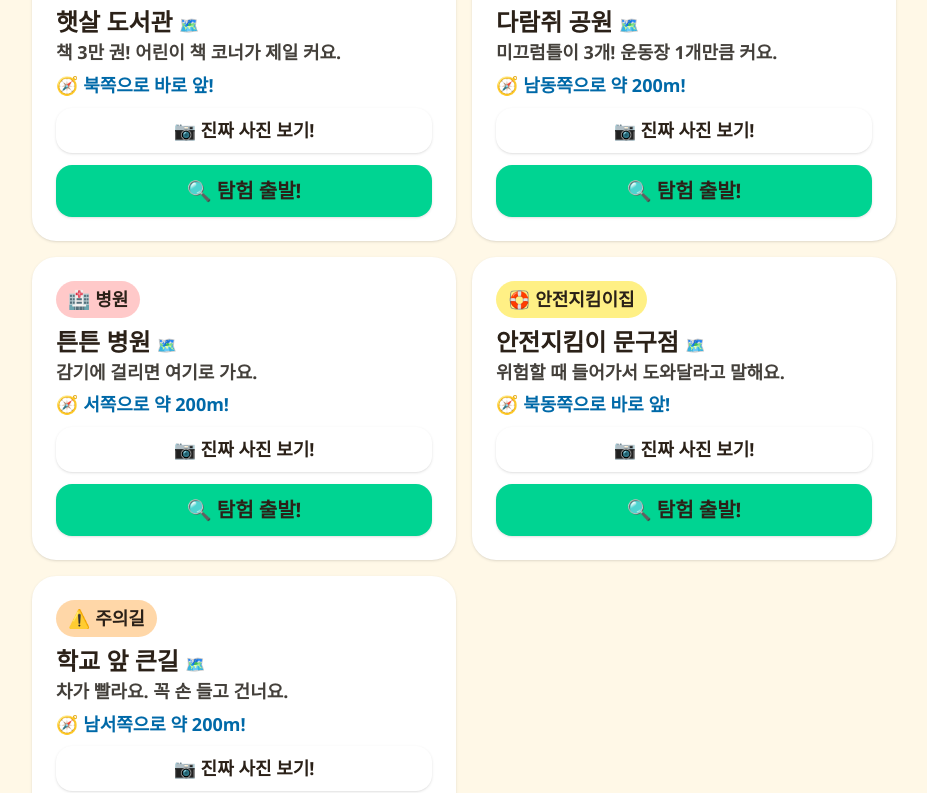
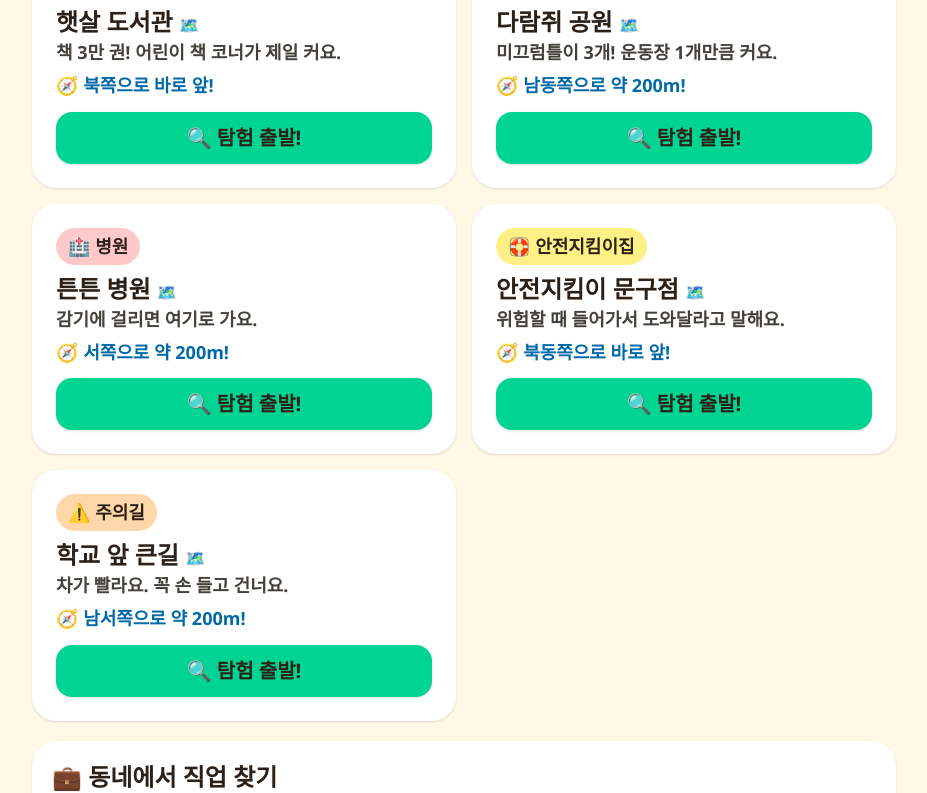
Before and after one commit to hellys3320/brothers, a Next.js app: page /town in a window 1280 px wide. Shown: the part 944-1737 px from the top of the page, without its empty margins (176-1103 px from the left). Built offline with nearby package versions, Linux system fonts and the light colour scheme; grey boxes are pictures that could not be loaded.

Commit message:
remove photos, fairy weather character

```diff
--- a/src/app/api/places/photo/route.ts
+++ /dev/null
@@ -1,31 +0,0 @@
-// 장소 사진 프록시 (네이버 이미지 검색, 키 없으면 {ok:false})
-// developers.naver.com → 애플리케이션 등록 → 검색 API (무료 25,000건/일)
-export async function GET(req: Request) {
-  const id = process.env.NAVER_CLIENT_ID;
-  const secret = process.env.NAVER_CLIENT_SECRET;
-  if (!id || !secret) return Response.json({ ok: false, reason: "no-key" });
-  const { searchParams } = new URL(req.url);
-  const name = (searchParams.get("name") ?? "").trim();
-  const dong = (searchParams.get("dong") ?? "").trim();
-  if (!name) return Response.json({ ok: false, reason: "empty" });
-
-  try {
-    const res = await fetch(
-      `https://openapi.naver.com/v1/search/image?query=${encodeURIComponent(`${name} ${dong}`)}&display=3&sort=sim&filter=medium`,
-      {
-        headers: { "X-Naver-Client-Id": id, "X-Naver-Client-Secret": secret },
-        signal: AbortSignal.timeout(12000),
-      }
-    );
-    if (!res.ok) return Response.json({ ok: false, reason: `naver-${res.status}` });
-    const j = (await res.json()) as {
-      items?: Array<{ title: string; link: string; thumbnail: string }>;
-    };
-    const items = (j.items ?? [])
-      .filter((i) => i.thumbnail?.startsWith("http"))
-      .map((i) => ({ thumb: i.thumbnail, link: i.link }));
-    return Response.json({ ok: true, count: items.length, items });
-  } catch {
-    return Response.json({ ok: false, reason: "fetch-fail" });
-  }
-}
--- a/src/app/town/_components/PlacePhoto.tsx
+++ /dev/null
@@ -1,77 +0,0 @@
-"use client";
-
-import { useState } from "react";
-
-interface Photo {
-  thumb: string;
-  link: string;
-}
-
-export default function PlacePhoto({ name, dong }: { name: string; dong: string }) {
-  const [open, setOpen] = useState(false);
-  const [loading, setLoading] = useState(false);
-  const [photos, setPhotos] = useState<Photo[] | null>(null);
-  const [note, setNote] = useState("");
-  const [broken, setBroken] = useState(false);
-
-  async function load() {
-    if (open) {
-      setOpen(false);
-      return;
-    }
-    setOpen(true);
-    if (photos) return;
-    setLoading(true);
-    try {
-      const res = await fetch(`/api/places/photo?name=${encodeURIComponent(name)}&dong=${encodeURIComponent(dong)}`);
-      const j = (await res.json()) as { ok: boolean; reason?: string; items?: Photo[] };
-      if (j.ok && Array.isArray(j.items)) {
-        setPhotos(j.items);
-      } else if (j.reason === "no-key") {
-        setNote("사진은 준비중이야! (어른에게 부탁해!)");
-        setPhotos([]);
-      } else {
-        setPhotos([]);
-      }
-    } catch {
-      setPhotos([]);
-    } finally {
-      setLoading(false);
-    }
-  }
-
-  return (
-    <div className="mt-2">
-      <button
-        type="button"
-        onClick={load}
-        className="w-full rounded-2xl bg-white px-4 py-2 font-black shadow"
-      >
-        {open ? "📷 닫기" : "📷 진짜 사진 보기!"}
-      </button>
-      {open && (
-        <div className="mt-2 rounded-2xl bg-stone-100 p-2">
-          {loading && <p className="p-3 text-center font-black">🔍 사진 찾는 중...</p>}
-          {!loading && (!photos || photos.length === 0) && (
-            <p className="p-3 text-center font-bold text-stone-500">{note || "사진이 없어! 직접 가서 봐!"}</p>
-          )}
-          {!loading && photos && photos.length > 0 && !broken && (
-            <a href={photos[0].link} target="_blank" rel="noreferrer">
-              {/* eslint-disable-next-line @next/next/no-img-element */}
-              <img
-                src={photos[0].thumb}
-                alt={`${name} 사진`}
-                className="max-h-56 w-full rounded-xl object-cover"
-                onError={() => setBroken(true)}
-              />
-            </a>
-          )}
-          {!loading && photos && photos.length > 0 && broken && (
-            <p className="p-3 text-center font-bold text-stone-500">사진이 안 열려! 직접 가서 봐!</p>
-          )}
-          <p className="p-1 text-center text-xs font-bold text-stone-400">인터넷 사진 참고용 (클릭하면 출처로 이동)</p>
-        </div>
-      )}
-    </div>
-  );
-}
--- a/src/app/town/_components/TownExplorer.tsx
+++ b/src/app/town/_components/TownExplorer.tsx
@@ -5,7 +5,6 @@ import dynamic from "next/dynamic";
 import Link from "next/link";
 import { useSearchParams } from "next/navigation";
 import type { MapApi } from "./TownMap";
-import PlacePhoto from "./PlacePhoto";
 import { MOCK_TOWN, type FacilityKind, type TownFacility } from "@/lib/mock";
 import { fetchRealFacilities, fetchMorePlaces, loadCached, saveCached, dirWord, distM, type RealSource, type RealDebug, type ProgressStep } from "@/lib/realTown";
 import { addXP } from "@/lib/xp";
@@ -389,7 +388,6 @@ export default function TownExplorer() {
               </button>
               <p className="font-bold text-stone-700">{f.easy}</p>
               {!got && <p className="mt-1 font-black text-sky-700">{hint}</p>}
-              <PlacePhoto name={f.name} dong={f.dong} />
               <button
                 type="button"
                 onClick={() => discover(f.id)}
--- a/src/components/WeatherCard.tsx
+++ b/src/components/WeatherCard.tsx
@@ -59,12 +59,21 @@ export default function WeatherCard() {
 
   if (!wx) return null;
 
+  const item = wx.temp >= 30 ? "🕶️" : wx.temp <= 3 ? "🧣" : wx.code >= 51 ? "☂️" : "🎀";
+
   return (
-    <div className="rounded-3xl bg-gradient-to-r from-sky-200 to-emerald-200 p-5 text-center shadow">
-      <p className="text-xl font-black">
-        {skyEmoji(wx.code)} 지금 {wx.temp}°C
-      </p>
-      <p className="text-lg font-bold">{advice(wx)}</p>
+    <div className="flex items-center gap-3 rounded-3xl bg-gradient-to-r from-sky-200 to-emerald-200 p-5 shadow">
+      <div className="animate-floaty text-center">
+        <p className="text-6xl">🧚</p>
+        <p className="text-2xl">{item}</p>
+        <p className="text-sm font-black">날씨요정 미리</p>
+      </div>
+      <div className="relative flex-1 rounded-2xl bg-white p-4 text-left shadow">
+        <p className="text-xl font-black">
+          {skyEmoji(wx.code)} 지금 {wx.temp}°C!
+        </p>
+        <p className="text-lg font-bold">{advice(wx)}</p>
+      </div>
     </div>
   );
 }
```
